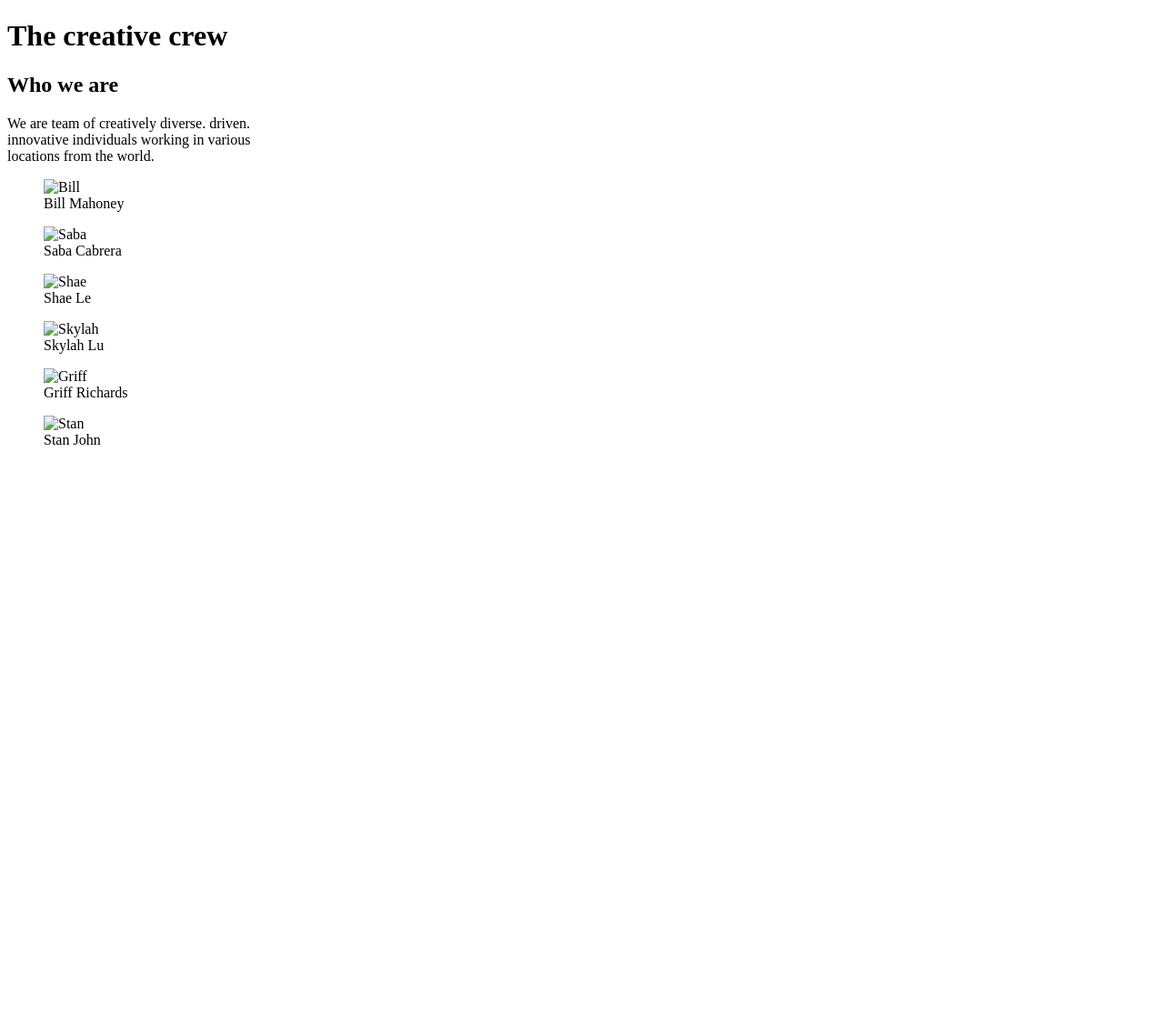
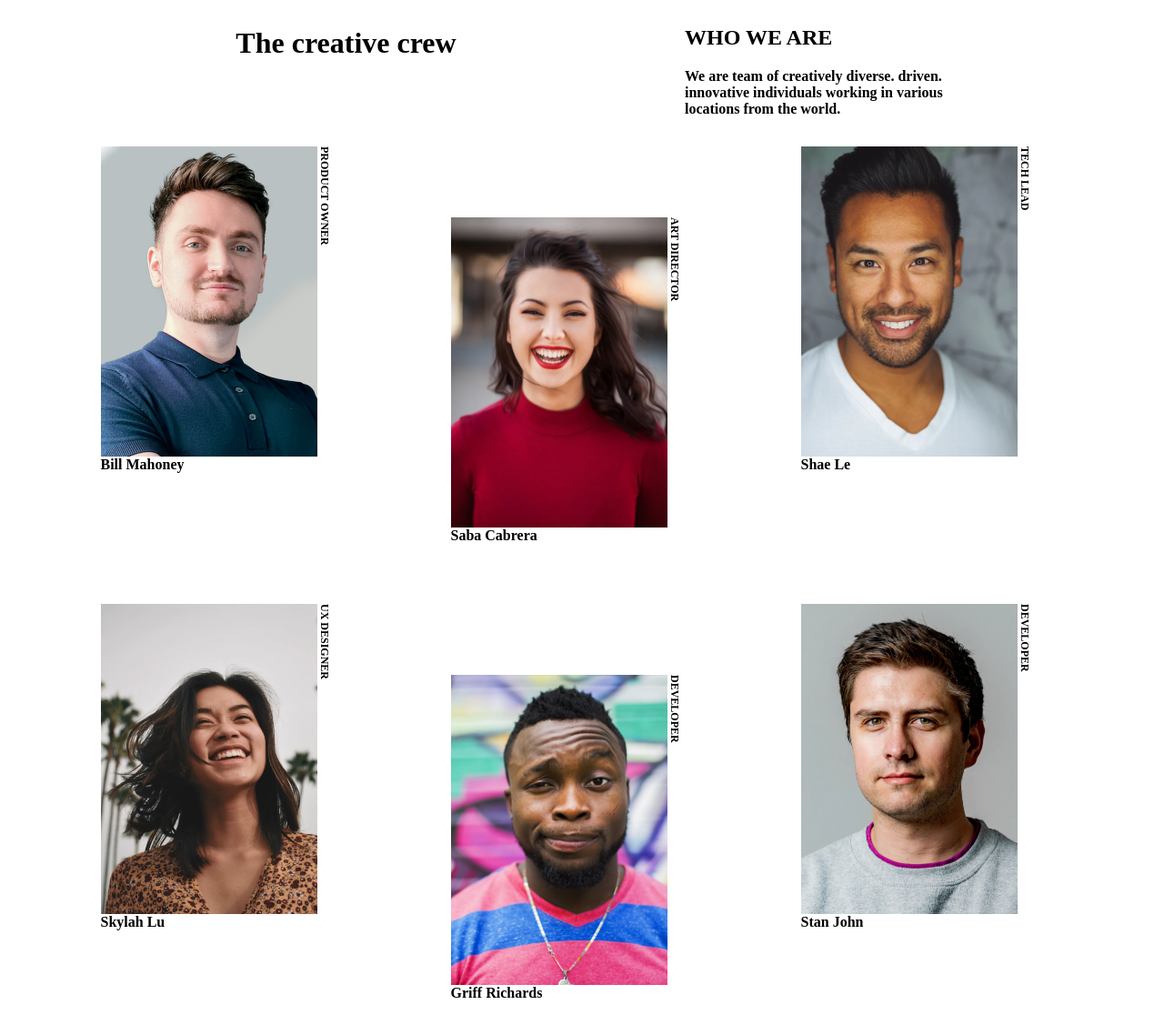
Before and after one commit to Richard-Harris1992/dev-challenge-team-page, a plain HTML site: page index.html in a window 1280 px wide. Shown: the top 1138 px of the page at 91% size. Before the commit the page ends 800 px from the top, so only its background shows below. Drawn offline with Linux system fonts and the light colour scheme.

Commit message:
current stopping place in devChallenge

```diff
--- a/index.html
+++ b/index.html
@@ -1,5 +1,6 @@
 <!DOCTYPE html>
 <html lang="en">
+
 <head>
     <meta charset="UTF-8">
     <meta http-equiv="X-UA-Compatible" content="IE=edge">
@@ -7,44 +8,71 @@
     <link rel="stylesheet" href="style.css">
     <title>Team page</title>
 </head>
+
 <body>
     <header>
         <h1>The creative crew</h1>
         <div id="right-top">
-            <h2>Who we are</h2>
-            <p id="who-we-are"> We are team of creatively diverse.  driven.<br/>
-                innovative individuals working in various<br/>
+            <h2>WHO WE ARE</h2>
+            <p id="who-we-are"> We are team of creatively diverse. driven.<br />
+                innovative individuals working in various<br />
                 locations from the world.</p>
         </div>
     </header>
     <main>
+        <div class="group1">
             <figure>
-            <img src="C:\Users\richa\OneDrive\Desktop\aa-projects\dev-challenge\team-page\dev-challenge-team-page\my-team-page-master\photo1.png" alt="Bill"/>
+                <div>
+                    <img src="my-team-page-master\photo1.png" alt="Bill" />
+                    <span class="job">PRODUCT OWNER</span>
+                </div>
                 <figcaption>Bill Mahoney</figcaption>
             </figure>
+            <figure class="bottom">
+                <div>
+                    <img src="my-team-page-master\photo4.png" alt="Skylah" />
+                    <span class="job">UX DESIGNER</span>
+                </div>
+                <figcaption>Skylah Lu</figcaption>
+            </figure>
+
+        </div>
+        <div class="group2">
             <figure>
-            <img src="C:\Users\richa\OneDrive\Desktop\aa-projects\dev-challenge\team-page\dev-challenge-team-page\my-team-page-master\photo2.png" alt="Saba"/>
+                <div>
+                    <img src="my-team-page-master\photo2.png" alt="Saba" />
+                    <span class="job">ART DIRECTOR</span>
+                </div>
                 <figcaption>Saba Cabrera</figcaption>
             </figure>
             <figure>
-            <img src="C:\Users\richa\OneDrive\Desktop\aa-projects\dev-challenge\team-page\dev-challenge-team-page\my-team-page-master\photo3.png" alt="Shae"/>
+                <div>
+                    <img src="my-team-page-master\photo5.png" alt="Griff" />
+                    <span class="job">DEVELOPER</span>
+                </div>
+                <figcaption>Griff Richards</figcaption>
+            </figure>
+        </div>
+        <div class="group3">
+            <figure>
+                <div>
+                    <img src="my-team-page-master\photo3.png" alt="Shae" />
+                    <span class="job">TECH LEAD</span>
+                </div>
                 <figcaption>Shae Le</figcaption>
             </figure>
-        <figure>
-            <img src="C:\Users\richa\OneDrive\Desktop\aa-projects\dev-challenge\team-page\dev-challenge-team-page\my-team-page-master\photo4.png" alt="Skylah"/>
-            <figcaption>Skylah Lu</figcaption>
-        </figure>
-        <figure>
-            <img src="C:\Users\richa\OneDrive\Desktop\aa-projects\dev-challenge\team-page\dev-challenge-team-page\my-team-page-master\photo5.png" alt="Griff"/>
-            <figcaption>Griff Richards</figcaption>
-        </figure>
-        <figure>
-            <img src="C:\Users\richa\OneDrive\Desktop\aa-projects\dev-challenge\team-page\dev-challenge-team-page\my-team-page-master\photo6.png" alt="Stan"/>
+            <figure class="bottom">
+                <div>
+                    <img src="my-team-page-master\photo6.png" alt="Stan" />
+                    <span class="job">DEVELOPER</span>
+                </div>
                 <figcaption>Stan John</figcaption>
             </figure>
+        </div>
     </main>
     <footer>
-
+        Created by Richard Harris&trade;. Challenge given by devChallenges.io.
     </footer>
 </body>
+
 </html>
--- a/style.css
+++ b/style.css
@@ -0,0 +1,67 @@
+body {
+    height: 100vh;
+    width: 100vw;
+}
+
+header {
+    display: flex;
+    flex-direction: row;
+    justify-content: space-evenly;
+    font-weight: 900;
+}
+
+main{
+    display: flex;
+    justify-content: center;
+}
+.group1 {
+    display: flex;
+    flex-direction: column;
+    justify-content: space-between;
+    position: relative;
+}
+
+.group2 {
+    display:flex;
+    flex-direction: column;
+    justify-content:space-around;
+}
+.group3 {
+    display: flex;
+    flex-direction: column;
+    justify-content: space-between;
+}
+
+.group2 > figure {
+   height: 315px;
+}
+
+span{
+    writing-mode: vertical-lr;
+    font-size: 12px;
+    font-weight: 900;
+}
+
+figcaption {
+    font-weight: 900;
+}
+
+figure > div {
+    display: flex;
+
+}
+
+figure {
+    width: 305px;
+    height: 471px;
+}
+
+img {
+    width: 238px;
+    height: 341px;
+}
+
+footer {
+    text-align: center;
+    margin-top: 100px;
+}
```
Also changed, not shown: my-team-page-master/sampleIndex.html (added, +95 -0 lines), my-team-page-master/devchallenges.png (added), my-team-page-master/photo1.png (added), my-team-page-master/photo2.png (added), my-team-page-master/photo3.png (added), my-team-page-master/photo4.png (added), my-team-page-master/photo5.png (added), my-team-page-master/photo6.png (added), 1 other file. Lines whose indentation alone changed are shown as unchanged.
